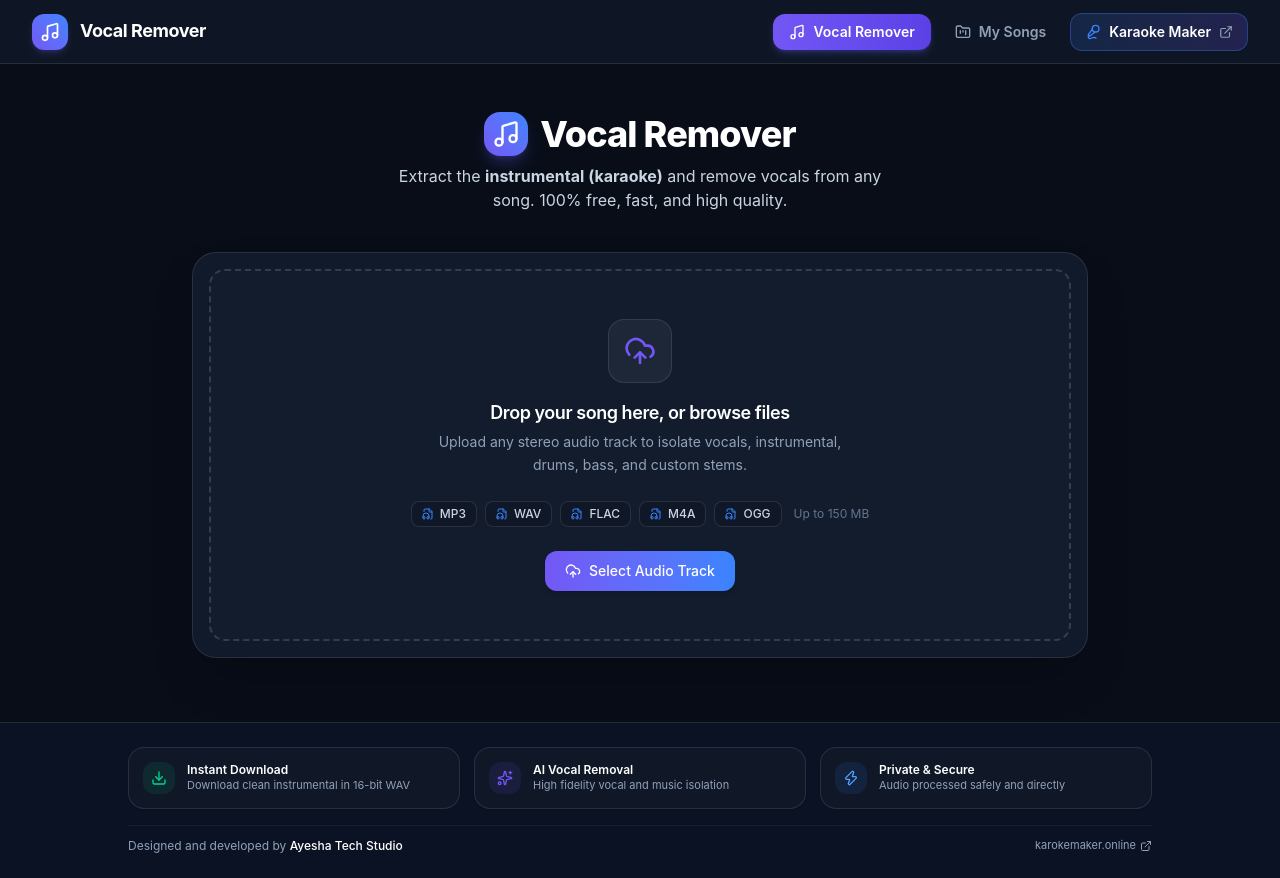
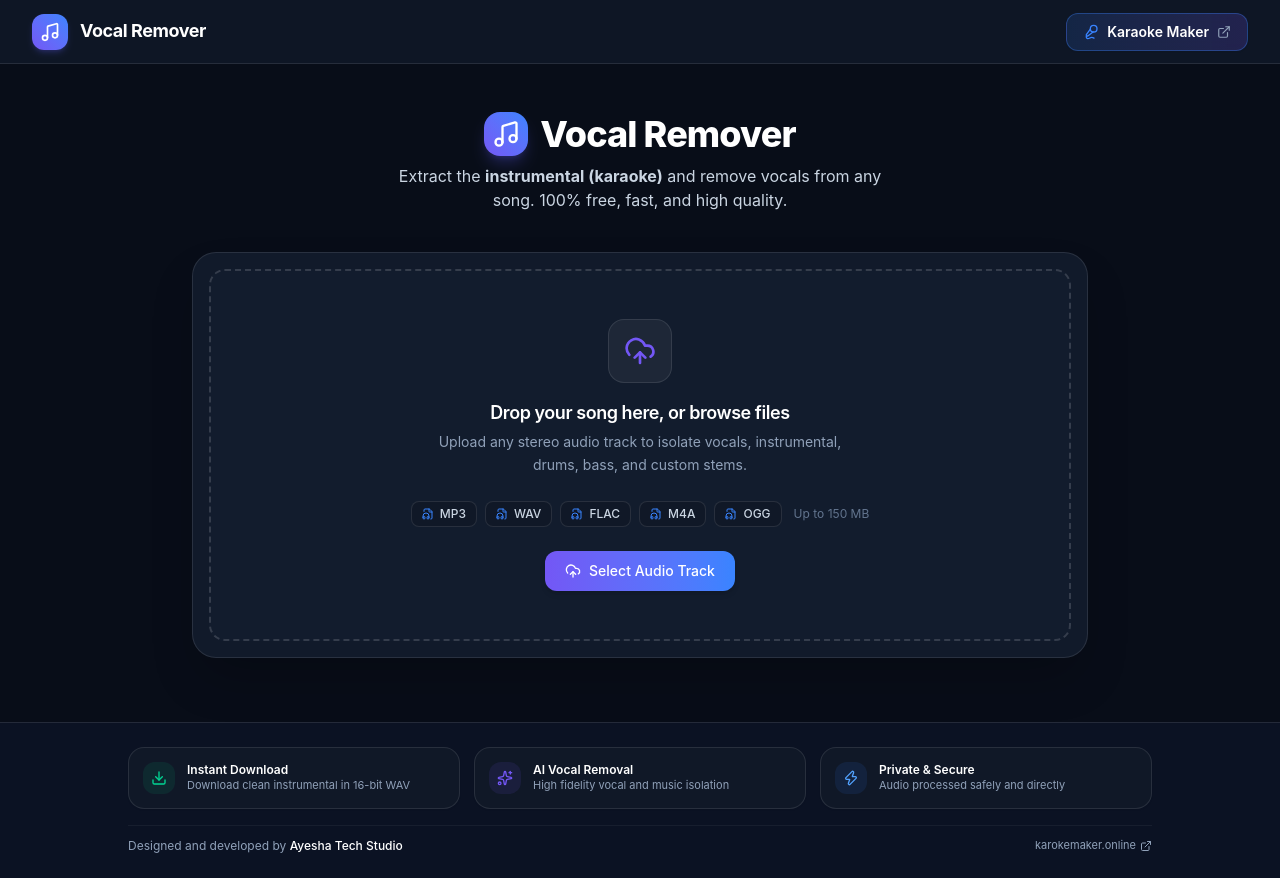
Before and after one commit to workforferoz/vocal-remover, a React (Vite) app: page / in a window 1280 px wide. Built offline with nearby package versions, Linux system fonts and the light colour scheme; no server answers.

Commit message:
Remove navigation tabs (Vocal Remover and My Songs) from header

```diff
--- a/src/components/layout/Header.tsx
+++ b/src/components/layout/Header.tsx
@@ -1,9 +1,8 @@
 import React from 'react';
-import { NavLink, Link } from 'react-router-dom';
+import { Link } from 'react-router-dom';
 import { usePWA } from '../../hooks/usePWA';
 import {
   Music,
-  FolderKanban,
   Sparkles,
   Mic2,
   ExternalLink,
@@ -43,50 +42,20 @@ export const Header: React.FC = () => {
           </div>
         </Link>
 
-        {/* Right: Clean navigation tabs */}
-        <nav className="flex items-center gap-1.5 sm:gap-2">
-          <NavLink
-            to="/"
-            end
-            className={({ isActive }) =>
-              `flex items-center gap-2 px-3.5 sm:px-4 py-2 rounded-xl text-xs sm:text-sm font-semibold transition-all ${
-                isActive
-                  ? 'bg-gradient-to-r from-[#7357F5] to-[#5b40e6] text-white shadow-md shadow-indigo-500/25'
-                  : 'text-slate-400 hover:text-white hover:bg-white/5'
-              }`
-            }
-          >
-            <Music className="w-4 h-4 flex-shrink-0" />
-            <span>Vocal Remover</span>
-          </NavLink>
-
-          <NavLink
-            to="/projects"
-            className={({ isActive }) =>
-              `flex items-center gap-2 px-3.5 sm:px-4 py-2 rounded-xl text-xs sm:text-sm font-semibold transition-all ${
-                isActive
-                  ? 'bg-gradient-to-r from-[#7357F5] to-[#5b40e6] text-white shadow-md shadow-indigo-500/25'
-                  : 'text-slate-400 hover:text-white hover:bg-white/5'
-              }`
-            }
-          >
-            <FolderKanban className="w-4 h-4 flex-shrink-0" />
-            <span>My Songs</span>
-          </NavLink>
-
-          {/* Karaoke Maker Online link button */}
+        {/* Right: Karaoke Maker Online link button */}
+        <div className="flex items-center">
           <a
             href="https://www.karokemaker.online/"
             target="_blank"
             rel="noopener noreferrer"
-            className="flex items-center gap-1.5 sm:gap-2 px-3 sm:px-3.5 py-2 rounded-xl text-xs sm:text-sm font-semibold bg-gradient-to-r from-[#3984FF]/15 to-[#7357F5]/20 hover:from-[#3984FF]/25 hover:to-[#7357F5]/30 text-white border border-[#3984FF]/35 transition-all shadow-xs group"
+            className="flex items-center gap-1.5 sm:gap-2 px-3.5 sm:px-4 py-2 rounded-xl text-xs sm:text-sm font-semibold bg-gradient-to-r from-[#3984FF]/15 to-[#7357F5]/20 hover:from-[#3984FF]/25 hover:to-[#7357F5]/30 text-white border border-[#3984FF]/35 transition-all shadow-xs group"
             title="Open https://www.karokemaker.online/"
           >
             <Mic2 className="w-4 h-4 text-[#3984FF] group-hover:scale-110 transition-transform flex-shrink-0" />
             <span>Karaoke Maker</span>
             <ExternalLink className="w-3.5 h-3.5 text-slate-400 group-hover:text-white transition-colors" />
           </a>
-        </nav>
+        </div>
       </header>
     </>
   );
```
